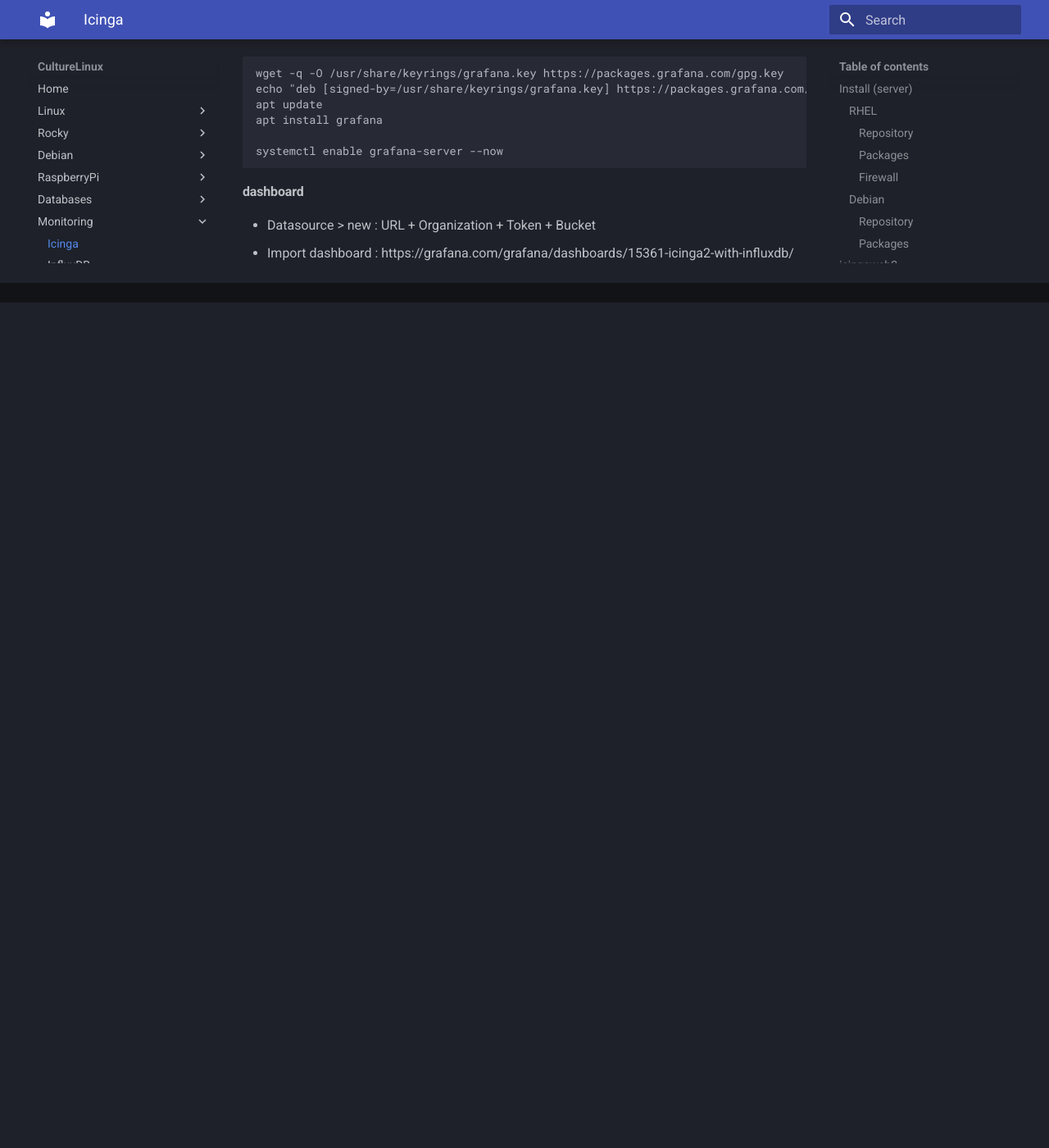
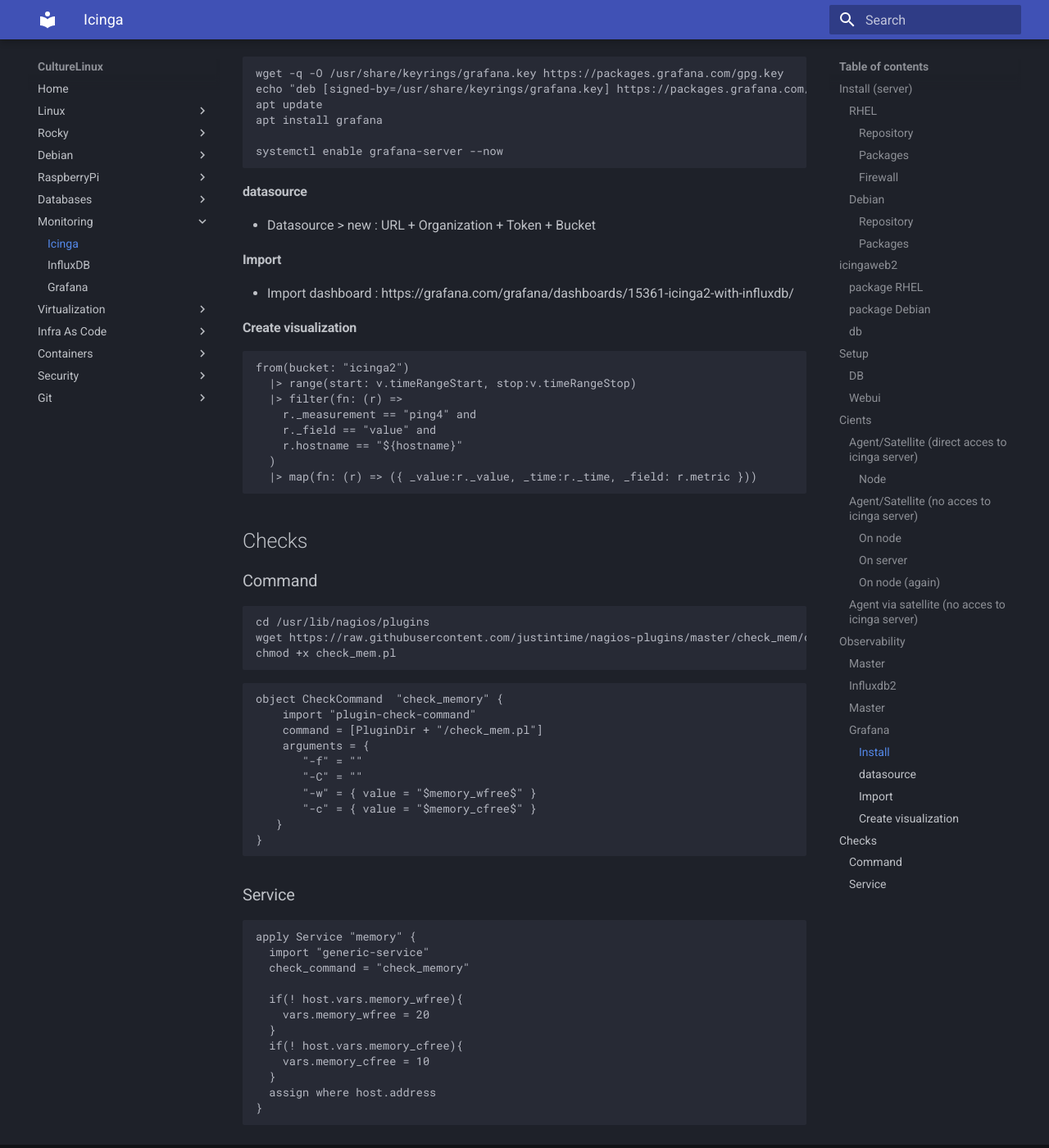
Before and after one commit to CultureLinux/doc, an MkDocs documentation site: the page built from docs/monitoring/icinga.md, in a window 1280 px wide and 1400 px high, scrolled down 7567 px. Shown: the whole window at 82% size. Built offline with MkDocs 1.6.1 and Material for MkDocs 9.7.7, drawn with Linux system fonts in a browser that asks for light colours; before the commit the page ends 7936 px from its top, so only the background shows below that.

Commit message:
add icinga2 service custom

````diff
--- a/docs/monitoring/icinga.md
+++ b/docs/monitoring/icinga.md
@@ -330,6 +330,55 @@
 systemctl enable grafana-server --now
 ```
 
-#### dashboard
+#### datasource
 * Datasource > new  : URL + Organization + Token + Bucket
+#### Import
 * Import dashboard : https://grafana.com/grafana/dashboards/15361-icinga2-with-influxdb/
+#### Create visualization
+```
+from(bucket: "icinga2")
+  |> range(start: v.timeRangeStart, stop:v.timeRangeStop)
+  |> filter(fn: (r) =>
+    r._measurement == "ping4" and
+    r._field == "value" and
+    r.hostname == "${hostname}"
+  )
+  |> map(fn: (r) => ({ _value:r._value, _time:r._time, _field: r.metric }))
+```
+
+
+## Checks
+### Command
+```
+cd /usr/lib/nagios/plugins
+wget https://raw.githubusercontent.com/justintime/nagios-plugins/master/check_mem/check_mem.pl
+chmod +x check_mem.pl
+```
+```
+object CheckCommand  "check_memory" {
+    import "plugin-check-command"
+    command = [PluginDir + "/check_mem.pl"]
+    arguments = {
+       "-f" = ""
+       "-C" = ""
+       "-w" = { value = "$memory_wfree$" }
+       "-c" = { value = "$memory_cfree$" }
+   }
+}
+```
+
+### Service
+```
+apply Service "memory" {
+  import "generic-service"
+  check_command = "check_memory"
+
+  if(! host.vars.memory_wfree){
+    vars.memory_wfree = 20
+  }
+  if(! host.vars.memory_cfree){
+    vars.memory_cfree = 10
+  }
+  assign where host.address
+}
+```
````
